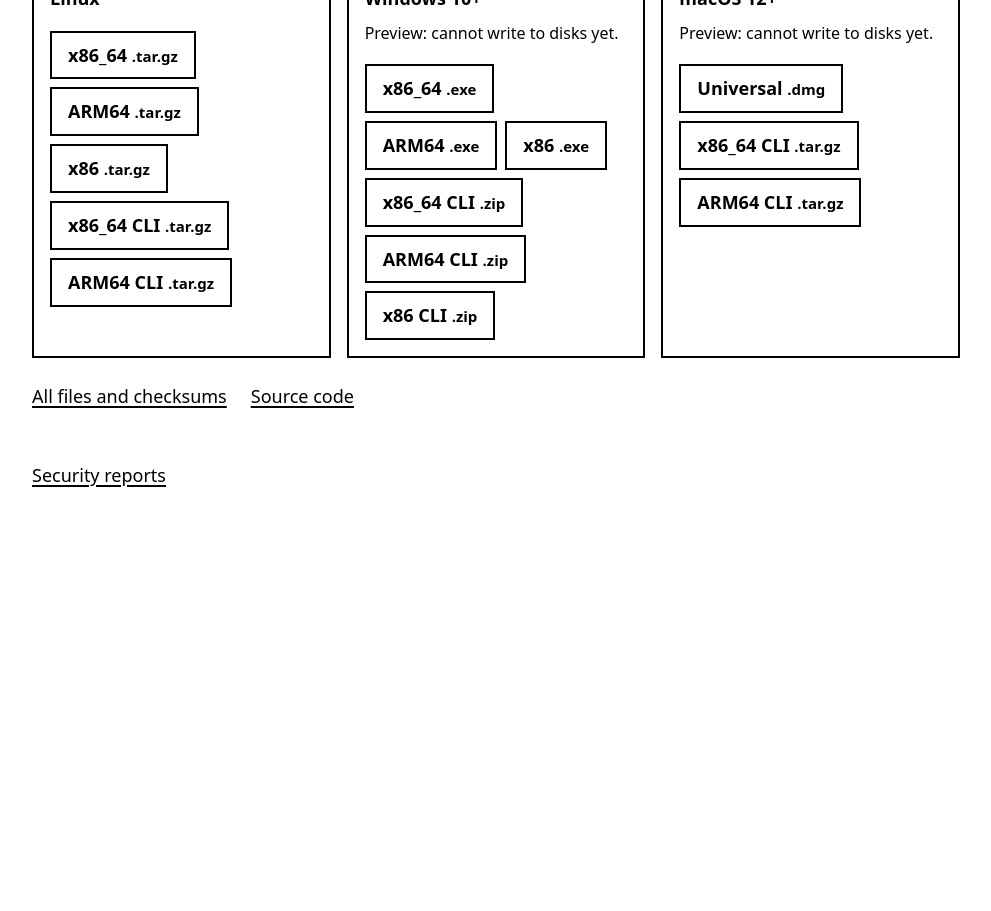
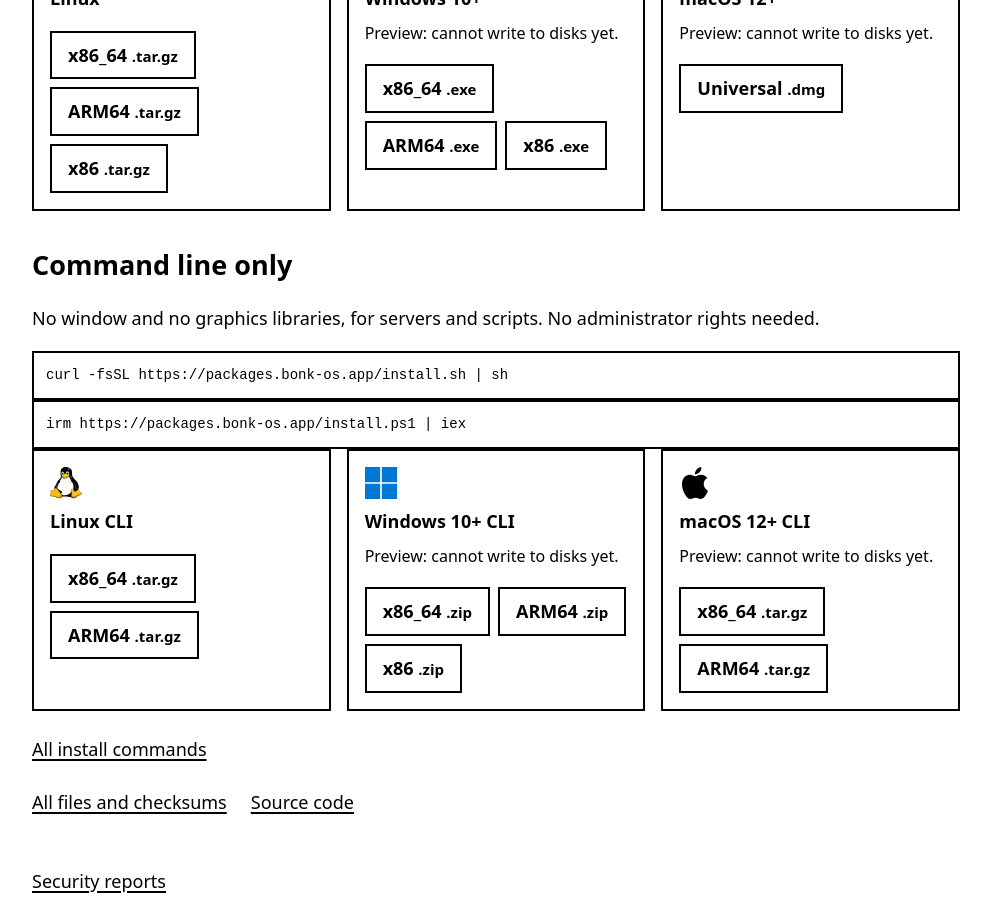
Before and after one commit to FantasmaGlad/BonkWeb, a React (Vite) app in the folder Bonkosapp/: page / in a window 1280 px wide. Shown: the part 860-1771 px from the top of the page, without its empty margins (144-1135 px from the left). Before the commit the page ends 1366 px from the top, so only its background shows below. Built offline with nearby package versions, Linux system fonts and the light colour scheme.

Commit message:
feat(site): donner sa section à la version en ligne de commande (#7)
- section dédiée sur la page d'accueil, avec les commandes et les archives
- commande bonk-cli pour chaque gestionnaire de paquets
- installation sans fenêtre pour Windows

```diff
--- a/Bonkosapp/src/App.tsx
+++ b/Bonkosapp/src/App.tsx
@@ -1,7 +1,13 @@
 import { type ReactNode, useEffect, useState } from "react";
 import commands from "./commands.json";
-import { downloadUrl, FAMILIES, VERSION } from "./downloads";
-import { HEADLESS_INSTALL, HEADLESS_REMOVE, MANAGERS } from "./install";
+import { CLI_FAMILIES, downloadUrl, FAMILIES, type Family, VERSION } from "./downloads";
+import {
+  HEADLESS_INSTALL,
+  HEADLESS_INSTALL_WINDOWS,
+  HEADLESS_REMOVE,
+  HEADLESS_REMOVE_WINDOWS,
+  MANAGERS,
+} from "./install";
 import { type Language, RELEASES, SECURITY_MAIL, SOURCE, TEXT } from "./text";
 
 export type Page = "home" | "install" | "docs";
@@ -35,8 +41,28 @@
       <h2>
         {text.downloads} <span className="version">{`${text.version} ${VERSION}`}</span>
       </h2>
+      <Families families={FAMILIES} language={language} />
+      <h2 id="cli">{text.headless}</h2>
+      <p>{text.headlessText}</p>
+      <pre>{HEADLESS_INSTALL}</pre>
+      <pre>{HEADLESS_INSTALL_WINDOWS}</pre>
+      <Families families={CLI_FAMILIES} language={language} />
+      <p className="links">
+        <a href="/install/#headless">{text.cliCommands}</a>
+      </p>
+      <p className="links">
+        <a href={RELEASES}>{text.allReleases}</a>
+        <a href={SOURCE}>{text.source}</a>
+      </p>
+    </>
+  );
+}
+
+function Families({ families, language }: { families: readonly Family[]; language: Language }) {
+  const text = TEXT[language];
+  return (
     <div className="families">
-        {FAMILIES.map((family) => (
+      {families.map((family) => (
         <section key={family.id} aria-labelledby={family.id} className="family">
           <Logos names={family.logos} />
           <h3 id={family.id}>{family.name}</h3>
@@ -51,11 +77,6 @@
         </section>
       ))}
     </div>
-      <p className="links">
-        <a href={RELEASES}>{text.allReleases}</a>
-        <a href={SOURCE}>{text.source}</a>
-      </p>
-    </>
   );
 }
 
@@ -71,6 +92,8 @@
           {manager.note ? <p className="note">{manager.note[language]}</p> : null}
           <h3>{text.installStep}</h3>
           <pre>{manager.install}</pre>
+          <h3>{text.cliStep}</h3>
+          <pre>{manager.cli}</pre>
           <h3>{text.updateStep}</h3>
           <pre>{manager.update}</pre>
           <h3>{text.removeStep}</h3>
@@ -78,15 +101,18 @@
         </section>
       ))}
       <section aria-labelledby="headless" className="manager">
-        <Logos names={["linux", "apple"]} />
+        <Logos names={["linux", "apple", "windows"]} />
         <h2 id="headless">{text.headless}</h2>
         <p>{text.headlessText}</p>
         <h3>{text.installStep}</h3>
         <pre>{HEADLESS_INSTALL}</pre>
+        <pre>{HEADLESS_INSTALL_WINDOWS}</pre>
         <h3>{text.updateStep}</h3>
         <pre>{HEADLESS_INSTALL}</pre>
+        <pre>{HEADLESS_INSTALL_WINDOWS}</pre>
         <h3>{text.removeStep}</h3>
         <pre>{HEADLESS_REMOVE}</pre>
+        <pre>{HEADLESS_REMOVE_WINDOWS}</pre>
       </section>
     </>
   );
--- a/Bonkosapp/src/downloads.ts
+++ b/Bonkosapp/src/downloads.ts
@@ -13,7 +13,7 @@
 };
 
 const cli = (arch: string, target: string, format: ".tar.gz" | ".zip"): Download => ({
-  arch: `${arch} CLI`,
+  arch,
   format,
   file: `bonk-cli-${VERSION}-${target}${format}`,
 });
@@ -60,13 +60,7 @@
     name: "Linux",
     logos: ["linux"],
     writes: true,
-    files: [
-      tar("x86_64", "linux-x86_64"),
-      tar("ARM64", "linux-aarch64"),
-      tar("x86", "linux-i686"),
-      tar("x86_64 CLI", "linux-x86_64-musl"),
-      tar("ARM64 CLI", "linux-aarch64-musl"),
-    ],
+    files: [tar("x86_64", "linux-x86_64"), tar("ARM64", "linux-aarch64"), tar("x86", "linux-i686")],
   },
   {
     id: "windows",
@@ -77,9 +71,6 @@
       { arch: "x86_64", format: ".exe", file: `bonk-${VERSION}-windows-x86_64-setup.exe` },
       { arch: "ARM64", format: ".exe", file: `bonk-${VERSION}-windows-aarch64-setup.exe` },
       { arch: "x86", format: ".exe", file: `bonk-${VERSION}-windows-i686-setup.exe` },
-      cli("x86_64", "windows-x86_64", ".zip"),
-      cli("ARM64", "windows-aarch64", ".zip"),
-      cli("x86", "windows-i686", ".zip"),
     ],
   },
   {
@@ -87,11 +78,36 @@
     name: "macOS 12+",
     logos: ["apple"],
     writes: false,
+    files: [{ arch: "Universal", format: ".dmg", file: `bonk-${VERSION}-macos-universal.dmg` }],
+  },
+];
+
+/** Version sans fenêtre. À partir de la prochaine version, l'archive Linux s'appellera aussi bonk-cli-*. */
+export const CLI_FAMILIES: readonly Family[] = [
+  {
+    id: "cli-linux",
+    name: "Linux CLI",
+    logos: ["linux"],
+    writes: true,
+    files: [tar("x86_64", "linux-x86_64-musl"), tar("ARM64", "linux-aarch64-musl")],
+  },
+  {
+    id: "cli-windows",
+    name: "Windows 10+ CLI",
+    logos: ["windows"],
+    writes: false,
     files: [
-      { arch: "Universal", format: ".dmg", file: `bonk-${VERSION}-macos-universal.dmg` },
-      cli("x86_64", "macos-x86_64", ".tar.gz"),
-      cli("ARM64", "macos-aarch64", ".tar.gz"),
+      cli("x86_64", "windows-x86_64", ".zip"),
+      cli("ARM64", "windows-aarch64", ".zip"),
+      cli("x86", "windows-i686", ".zip"),
     ],
+  },
+  {
+    id: "cli-macos",
+    name: "macOS 12+ CLI",
+    logos: ["apple"],
+    writes: false,
+    files: [cli("x86_64", "macos-x86_64", ".tar.gz"), cli("ARM64", "macos-aarch64", ".tar.gz")],
   },
 ];
 
--- a/Bonkosapp/src/install.ts
+++ b/Bonkosapp/src/install.ts
@@ -9,6 +9,8 @@
   logos: readonly string[];
   note?: Record<Language, string>;
   install: string;
+  /** Commande qui remplace l'installation par la version sans fenêtre. */
+  cli: string;
   update: string;
   remove: string;
 };
@@ -28,6 +30,7 @@
 echo "deb [signed-by=/etc/apt/keyrings/bonk.gpg] ${URL}/debian stable main" | sudo tee /etc/apt/sources.list.d/bonk.list
 sudo apt update
 sudo apt install bonk`,
+    cli: "sudo apt install bonk-cli",
     update: "sudo apt update && sudo apt upgrade bonk",
     remove: "sudo apt remove bonk",
   },
@@ -37,6 +40,7 @@
     logos: ["fedora", "rhel"],
     install: `sudo curl -fsSL ${URL}/rpm/bonk.repo -o /etc/yum.repos.d/bonk.repo
 sudo dnf install bonk`,
+    cli: "sudo dnf install bonk-cli",
     update: "sudo dnf upgrade bonk",
     remove: "sudo dnf remove bonk",
   },
@@ -48,6 +52,7 @@
 sudo zypper addrepo ${URL}/rpm/x86_64 bonk
 sudo zypper refresh
 sudo zypper install bonk`,
+    cli: "sudo zypper install bonk-cli",
     update: "sudo zypper update bonk",
     remove: "sudo zypper remove bonk",
   },
@@ -59,6 +64,7 @@
 sudo pacman-key --lsign-key ${KEY}
 printf '\\n[bonk]\\nSigLevel = Required\\nServer = ${URL}/arch/$arch\\n' | sudo tee -a /etc/pacman.conf
 sudo pacman -Sy bonk`,
+    cli: "sudo pacman -S bonk-cli",
     update: "sudo pacman -Syu",
     remove: "sudo pacman -R bonk",
   },
@@ -68,6 +74,7 @@
     logos: ["apple"],
     note: PREVIEW,
     install: "brew install fantasmaglad/bonk/bonk",
+    cli: "brew install fantasmaglad/bonk/bonk-cli",
     update: "brew upgrade bonk",
     remove: "brew uninstall bonk",
   },
@@ -77,6 +84,7 @@
     logos: ["windows"],
     note: PREVIEW,
     install: `scoop install ${URL}/scoop/bonk.json`,
+    cli: `scoop install ${URL}/scoop/bonk-cli.json`,
     update: `scoop uninstall bonk; scoop install ${URL}/scoop/bonk.json`,
     remove: "scoop uninstall bonk",
   },
@@ -84,3 +92,5 @@
 
 export const HEADLESS_INSTALL = `curl -fsSL ${URL}/install.sh | sh`;
 export const HEADLESS_REMOVE = "rm ~/.local/bin/bonk";
+export const HEADLESS_INSTALL_WINDOWS = `irm ${URL}/install.ps1 | iex`;
+export const HEADLESS_REMOVE_WINDOWS = 'Remove-Item "$env:LOCALAPPDATA\\Programs\\Bonk" -Recurse';
--- a/Bonkosapp/src/text.ts
+++ b/Bonkosapp/src/text.ts
@@ -19,8 +19,11 @@
     installStep: "Install",
     updateStep: "Update",
     removeStep: "Remove",
-    headless: "Without a window",
-    headlessText: "For servers and scripts, no administrator rights:",
+    cliStep: "Command line only",
+    headless: "Command line only",
+    headlessText:
+      "No window and no graphics libraries, for servers and scripts. No administrator rights needed.",
+    cliCommands: "All install commands",
     commandsTitle: "Commands",
     commandsIntro: "Run bonk alone to open the window.",
     arguments: "Arguments",
@@ -48,8 +51,11 @@
     installStep: "Installer",
     updateStep: "Mettre à jour",
     removeStep: "Retirer",
-    headless: "Sans fenêtre",
-    headlessText: "Pour les serveurs et les scripts, sans droits d'administrateur :",
+    cliStep: "Ligne de commande seule",
+    headless: "Ligne de commande seule",
+    headlessText:
+      "Sans fenêtre ni bibliothèque graphique, pour les serveurs et les scripts. Sans droits d'administrateur.",
+    cliCommands: "Toutes les commandes d'installation",
     commandsTitle: "Commandes",
     commandsIntro: "bonk seul ouvre la fenêtre.",
     arguments: "Arguments",
```
Also changed, not shown: 1 other file (tests, documents, lock files or other folders). Lines whose indentation alone changed are shown as unchanged.
